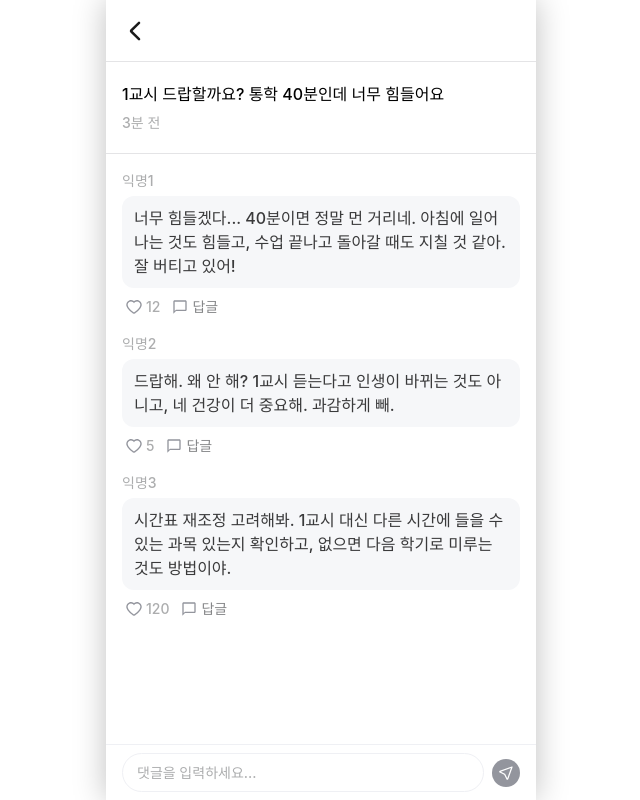
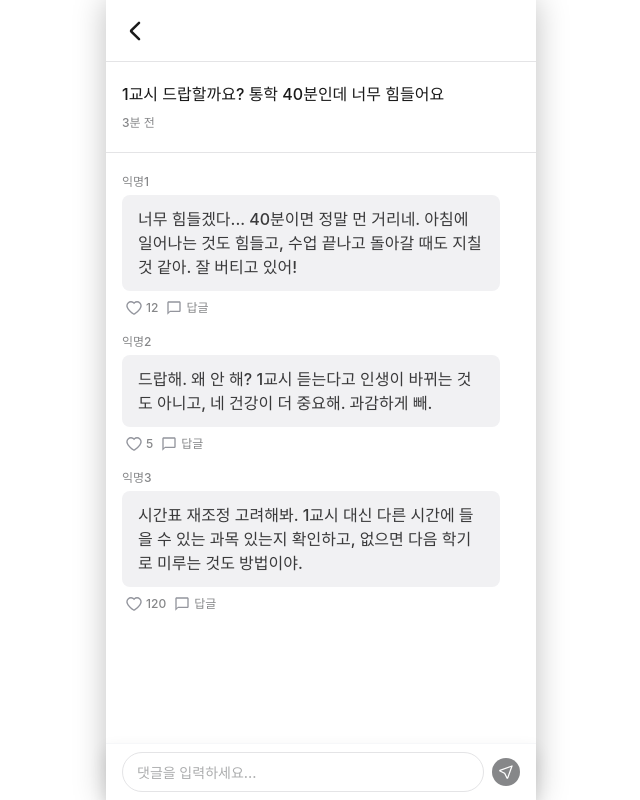
Before and after one commit to CapstoneDesign26-WELOG/FE, a React (Vite) app: page /detail/2 in a window 1280 px wide. Shown: the whole page, without its empty margins (319-959 px from the left). Built offline with nearby package versions, Linux system fonts and the light colour scheme; a web font is replaced by a local one.

Commit message:
refactor: 글 상세 페이지 수정

```diff
--- a/src/pages/detail/components/comment-item.jsx
+++ b/src/pages/detail/components/comment-item.jsx
@@ -1,3 +1,4 @@
+import { Chat, Heart, HeartFilled } from '@/shared/assets/svgs';
 import { useState } from 'react';
 
 const CommentItem = ({ comment, isReply = false, onReplySubmit }) => {
@@ -26,30 +27,26 @@ const CommentItem = ({ comment, isReply = false, onReplySubmit }) => {
 
   return (
     <li
-      className={`flex flex-col gap-[0.8rem] ${isReply ? 'ml-[1.2rem]' : ''}`}
+      className={`flex flex-col gap-[0.8rem] ${isReply ? 'ml-[1.6rem]' : ''}`}
     >
-      <div className="flex flex-col gap-[0.5rem]">
-        <p className="cap_14_m text-gray-500">{comment.author}</p>
+      <div className="flex flex-col gap-[0.4rem]">
+        <p className="cap_12_m text-gray-600">{comment.author}</p>
 
-        <div className="rounded-[1.2rem] bg-gray-100 px-[1.2rem] py-[1rem]">
+        <div className="rounded-[8px] bg-gray-200 px-[1.6rem] py-[1.2rem]">
           <p className="body_16_m text-gray-900">{comment.content}</p>
         </div>
       </div>
 
-      <div className="flex items-center gap-[1.2rem] px-[0.4rem]">
+      <div className="flex items-center gap-[0.8rem] px-[0.4rem]">
         <button
           type="button"
           aria-label="좋아요"
           onClick={handleLikeClick}
-          className={`cap_14_m flex cursor-pointer items-center gap-[0.4rem] ${
-            isLiked ? 'text-red-500' : 'text-gray-500'
+          className={`cap_12_m flex cursor-pointer items-center gap-[0.4rem] ${
+            isLiked ? 'text-welog-red' : 'text-gray-600'
           }`}
         >
-          <img
-            src={isLiked ? '/svgs/heart-filled.svg' : '/svgs/heart.svg'}
-            alt=""
-            className="h-[1.6rem] w-[1.6rem]"
-          />
+          {isLiked ? <HeartFilled width={16} /> : <Heart width={16} />}
           <span>{likeCount}</span>
         </button>
 
@@ -57,13 +54,9 @@ const CommentItem = ({ comment, isReply = false, onReplySubmit }) => {
           <button
             type="button"
             onClick={() => setIsReplying((prev) => !prev)}
-            className="cap_14_m flex cursor-pointer items-center gap-[0.4rem] text-gray-600"
+            className="cap_12_m flex cursor-pointer items-center gap-[0.4rem] text-gray-600"
           >
-            <img
-              src="/svgs/chat.svg"
-              alt=""
-              className="h-[1.6rem] w-[1.6rem]"
-            />
+            <Chat width={16} />
             <span>답글</span>
           </button>
         )}
--- a/src/pages/detail/components/comment-list.jsx
+++ b/src/pages/detail/components/comment-list.jsx
@@ -1,7 +1,7 @@
 import CommentItem from './comment-item';
 
 const CommentList = ({ comments, onReplySubmit }) => (
-  <section className="flex flex-1 flex-col px-[1.6rem] py-[1.6rem]">
+  <section className="flex flex-1 flex-col pl-[1.6rem] pr-[3.6rem] py-[2rem]">
     <ul className="flex flex-col gap-[1.6rem]">
       {comments.map((comment) => (
         <CommentItem
--- a/src/pages/detail/components/post-detail.jsx
+++ b/src/pages/detail/components/post-detail.jsx
@@ -1,13 +1,12 @@
 const PostDetail = ({ post }) => (
-  <section className="border-b border-gray-300 px-[1.6rem] py-[2rem]">
-    <h1 className="body_16_m">{post.title}</h1>
+  <div>
+    <section className="flex flex-col gap-[0.8rem] px-[1.6rem] py-[2rem]">
+      <h1 className="body_16_m text-gray-black">{post.title}</h1>
+      <p className="cap_12_m text-gray-600">{post.createdAt}</p>
+    </section>
 
-    <p className="cap_14_m mt-[0.6rem] text-gray-500">{post.createdAt}</p>
-
-    {post.content && (
-      <p className="body_16_m mt-[1.2rem] text-gray-800">{post.content}</p>
-    )}
-  </section>
+    <div className="h-[0.1rem] bg-gray-300" />
+  </div>
 );
 
 export default PostDetail;
--- a/src/pages/detail/detail.jsx
+++ b/src/pages/detail/detail.jsx
@@ -1,9 +1,9 @@
 import { useState } from 'react';
 import Header from '@/shared/components/header/header';
 import { MOCK_COMMENTS, MOCK_DETAIL_POST } from './constants/mock-detail';
-import CommentInput from './components/comment-input';
 import CommentList from './components/comment-list';
 import PostDetail from './components/post-detail';
+import InputBar from '@/shared/components/input-bar/input-bar';
 
 const countComments = (comments) =>
   comments.reduce(
@@ -33,16 +33,8 @@ const Detail = () => {
 
   const getNextAuthor = () => `익명${countComments(comments) + 1}`;
 
-  const handleCommentChange = (event) => {
-    setCommentValue(event.target.value);
-  };
-
-  const handleCommentSubmit = (event) => {
-    event.preventDefault();
-
+  const handleCommentSubmit = () => {
     const trimmedValue = commentValue.trim();
-
-    if (trimmedValue.length === 0) return;
 
     const newComment = {
       id: Date.now(),
@@ -82,9 +74,9 @@ const Detail = () => {
 
       <CommentList comments={comments} onReplySubmit={handleReplySubmit} />
 
-      <CommentInput
+      <InputBar
         value={commentValue}
-        onChange={handleCommentChange}
+        onChange={setCommentValue}
         onSubmit={handleCommentSubmit}
       />
     </div>
--- a/src/shared/components/input-bar/input-bar.jsx
+++ b/src/shared/components/input-bar/input-bar.jsx
@@ -21,7 +21,7 @@ const InputBar = ({
   return (
     <form
       onSubmit={handleSubmit}
-      className="sticky bottom-0 flex w-full items-center gap-[0.8rem] border-t border-gray-100  px-[1.6rem] py-[0.8rem] shadow-2"
+      className="sticky bottom-0 z-10 flex w-full items-center gap-[0.8rem] border-t border-gray-100 bg-gray-white px-[1.6rem] py-[0.8rem] shadow-2"
     >
       <input
         value={value}
@@ -36,8 +36,8 @@ const InputBar = ({
         disabled={isEmpty || disabled}
         aria-label="댓글 작성"
         className={cn(
-          'flex h-[2.8rem] w-[2.8rem] shrink-0 items-center justify-center rounded-full bg-gray-600 cursor-pointer',
-          !isEmpty && 'bg-main-900',
+          'flex h-[2.8rem] w-[2.8rem] shrink-0 items-center justify-center rounded-full bg-gray-600',
+          !isEmpty && 'cursor-pointer bg-main-900',
           (isEmpty || disabled) && 'cursor-not-allowed',
         )}
       >
```
